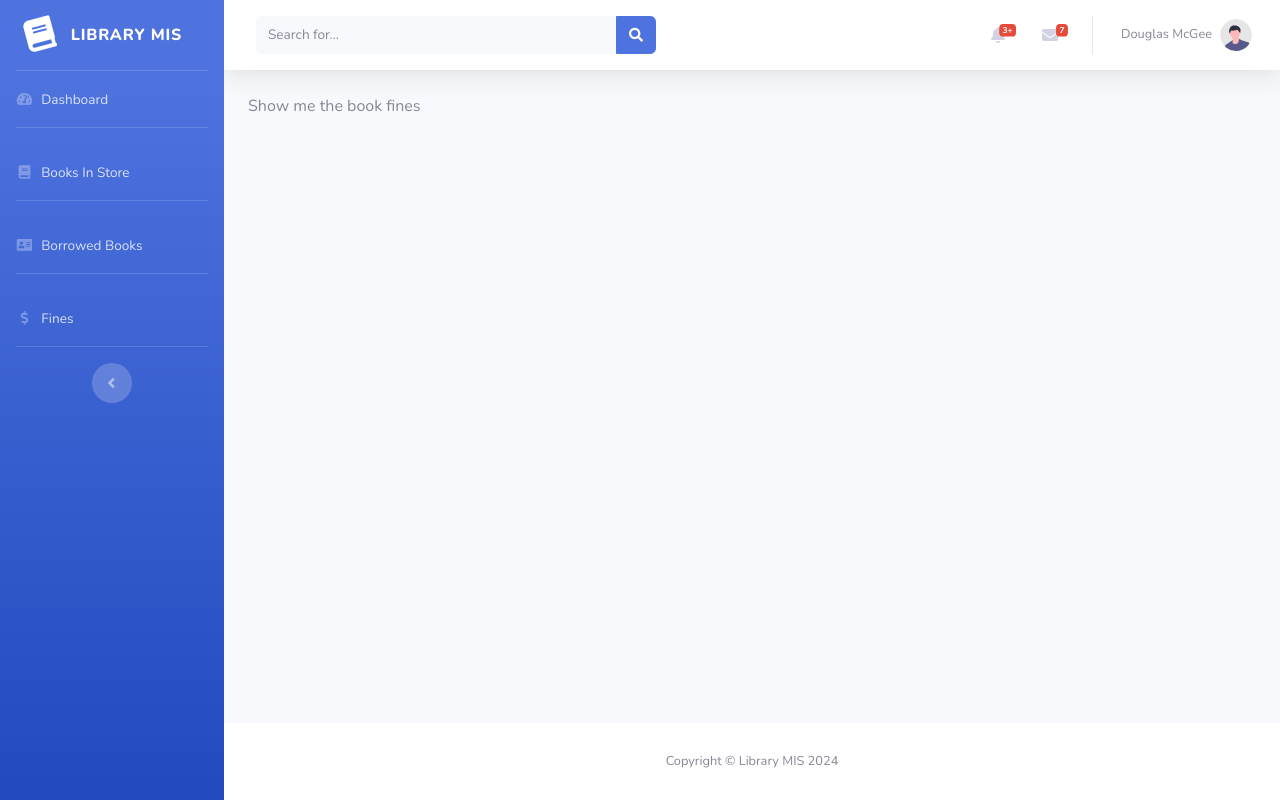
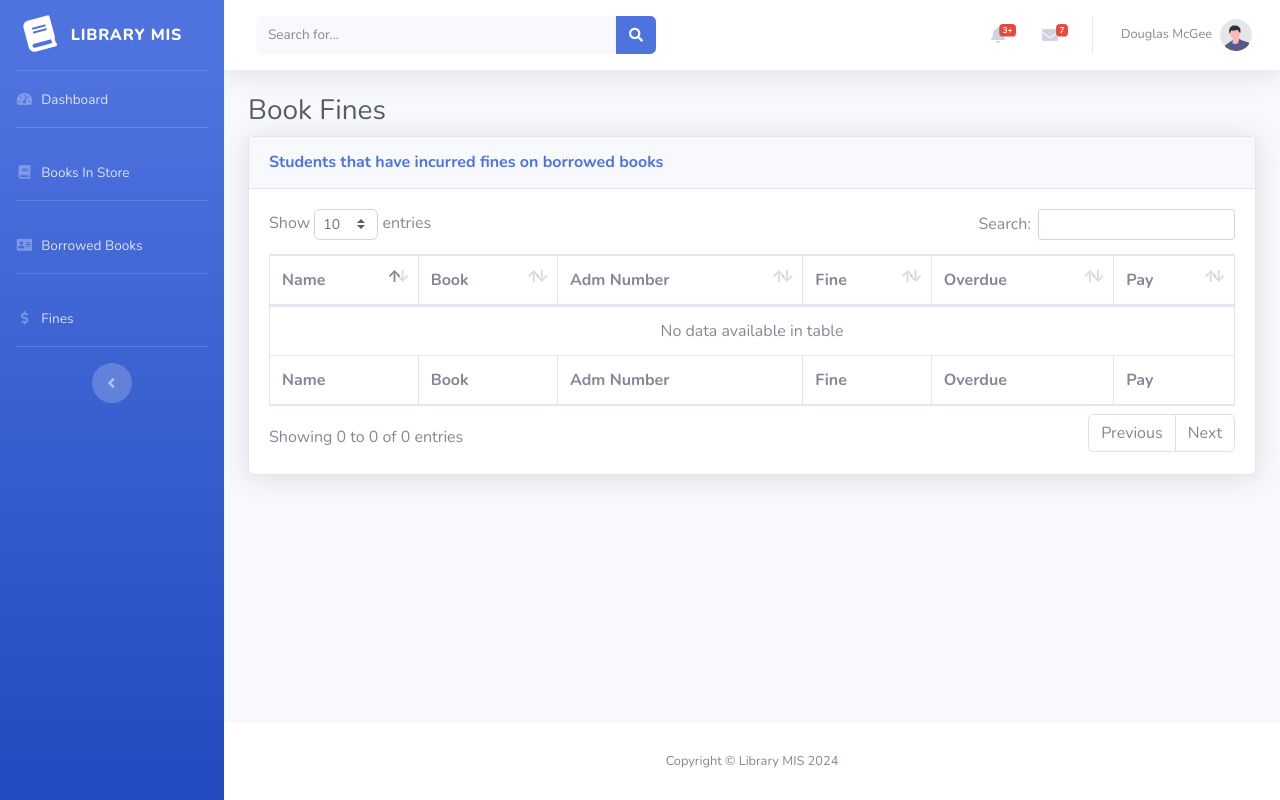
Before and after one commit to alatysavage254/Library-MIS, a Django app: page /fines in a window 1280 px wide. Run offline with Django 5.2, Linux system fonts and the light colour scheme; data that the repository does not hold is empty; some libraries are stand-ins or nearby versions.

Commit message:
Added Fines Page

```diff
--- a/library_project/urls.py
+++ b/library_project/urls.py
@@ -26,5 +26,6 @@ urlpatterns = [
     path('fines', views.book_fines, name='book_fines'),
     path('issue/<int:id>', views.issue_book, name='issue_book'),
     path('return/<int:id>', views.return_book, name='return_book'),
+    path('pay/<int:id>', views.pay_overdue, name='pay_overdue'),
     path('admin/', admin.site.urls),
 ]
--- a/main/views.py
+++ b/main/views.py
@@ -22,7 +22,9 @@ def borrowed_books(request):
 
 
 def book_fines(request):
-    return render(request, 'book_fines.html')
+    transactions = Transaction.objects.all()
+    fines = [t for t in transactions if t.total_fine > 0]
+    return render(request, 'book_fines.html', {'fines': fines})
 
 
 def issue_book(request, id):
@@ -49,3 +51,7 @@ def return_book(request, id):
     if transaction.total_fine > 0:
         messages.warning(request, f'Book {transaction.book.title} has incurred a fine of Ksh.{transaction.total_fine}')
     return redirect('books_in_store')
+
+
+def pay_overdue(request):
+    return redirect('books_in_store')
--- a/templates/book_fines.html
+++ b/templates/book_fines.html
@@ -1,9 +1,72 @@
 {% extends 'master.html' %}
+{% load static %}
 
 {% block title %}
-	<title>Book Fines</title>
+    <title>Books Fines</title>
+{% endblock %}
+
+{% block extra_css %}
+    <!-- Custom styles for this page -->
+    <link href="{% static 'vendor/datatables/dataTables.bootstrap4.min.css' %}" rel="stylesheet">
 {% endblock %}
 
 {% block content %}
-	Show me the book fines
+    <!-- Page Heading -->
+    <h1 class="h3 mb-2 text-gray-800">Book Fines</h1>
+
+    <!-- DataTales Example -->
+    <div class="card shadow mb-4">
+        <div class="card-header py-3">
+            <h6 class="m-0 font-weight-bold text-primary">Students that have incurred fines on borrowed books</h6>
+        </div>
+        <div class="card-body">
+            <div class="table-responsive">
+                <table class="table table-bordered" id="dataTable" width="100%" cellspacing="0">
+                    <thead>
+                    <tr>
+                        <th>Name</th>
+                        <th>Book</th>
+                        <th>Adm Number</th>
+                        <th>Fine</th>
+                        <th>Overdue</th>
+                        <th>Pay</th>
+                    </tr>
+                    </thead>
+                    <tfoot>
+                    <tr>
+                        <th>Name</th>
+                        <th>Book</th>
+                        <th>Adm Number</th>
+                        <th>Fine</th>
+                        <th>Overdue</th>
+                        <th>Pay</th>
+                    </tr>
+                    </tfoot>
+                    <tbody>
+                    {% for transaction in fines %}
+                        <tr>
+                            <td>{{ transaction.student.name }}</td>
+                            <td>{{ transaction.book.title }}</td>
+                            <td>{{ transaction.student.adm_no }}</td>
+                            <td>{{ transaction.total_fine }}</td>
+                            <td>{{ transaction.overdue_days }}</td>
+                            <td>
+                                <a href="{% url 'pay_overdue' transaction.id %}" class="btn btn-outline-dark btn-sm">Pay</a>
+                            </td>
+                        </tr>
+                    {% endfor %}
+                    </tbody>
+                </table>
+            </div>
+        </div>
+    </div>
 {% endblock %}
+
+{% block extra_js %}
+    <!-- Page level plugins -->
+    <script src="{% static 'vendor/datatables/jquery.dataTables.min.js' %}"></script>
+    <script src="{% static 'vendor/datatables/dataTables.bootstrap4.min.js' %}"></script>
+
+    <!-- Page level custom scripts -->
+    <script src="{% static 'js/demo/datatables-demo.js' %}"></script>
+{% endblock %}
```
Also changed, not shown: main/models.py (+7 -0 lines).
